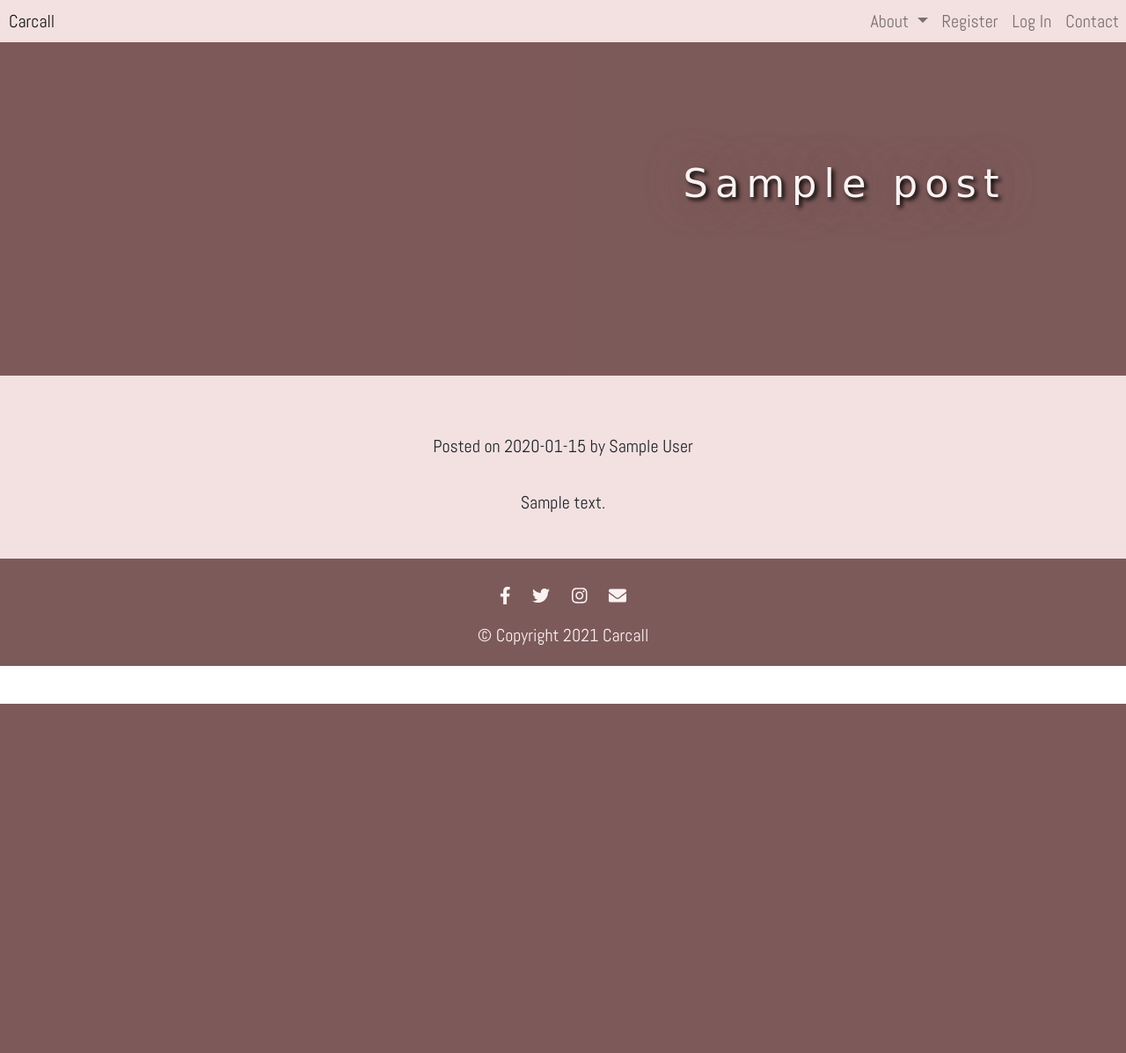
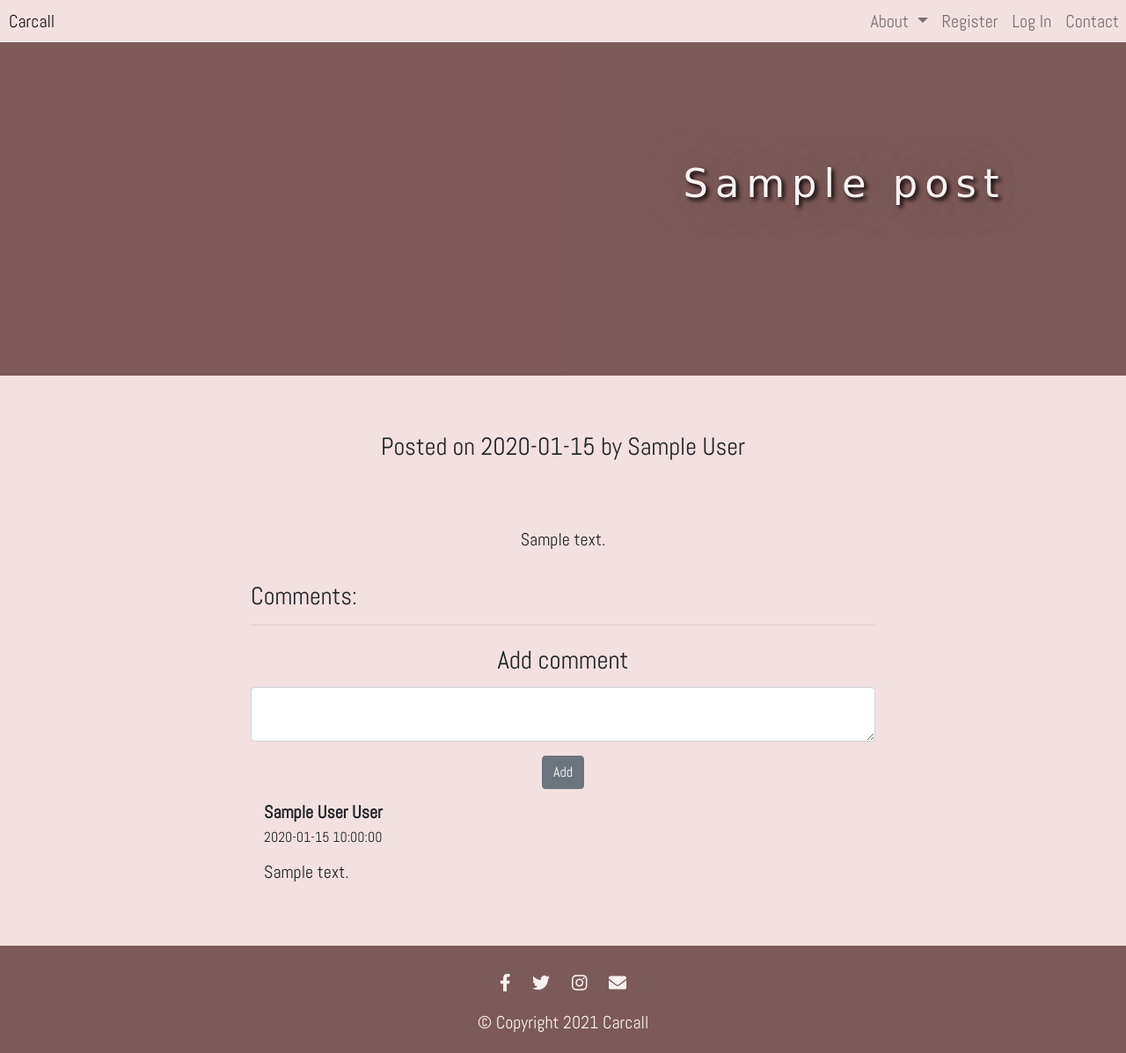
Before and after one commit to msbetsy/car_rental, a Flask app: page /news/1 in a window 1280 px wide. Shown: the whole page at 88% size. Before the commit the page ends 800 px from the top, so only its background shows below. Run offline with Flask 2, Linux system fonts and the light colour scheme; tables that the repository leaves empty hold one stand-in row (values such as "Sample post"); some libraries are stand-ins or nearby versions; some web fonts are replaced.

Commit message:
Add comments to posts

```diff
--- a/app/main/views.py
+++ b/app/main/views.py
@@ -6,9 +6,9 @@ from flask import render_template, flash, url_for, redirect
 from flask_login import current_user, login_required
 from werkzeug.utils import secure_filename
 from . import main
-from .forms import ContactForm, OpinionForm, CalendarForm, NewsPostForm, CarForm
+from .forms import ContactForm, OpinionForm, CalendarForm, NewsPostForm, CarForm, CommentForm
 from .. import db
-from ..models import User, Opinion, Car, NewsPost, Permission
+from ..models import User, Opinion, Car, NewsPost, Permission, Comment
 
 ALLOWED_EXTENSIONS = {'png', 'jpg', 'jpeg', 'gif'}
 basedir = os.path.abspath(os.path.join(os.path.dirname(__file__), '..'))
@@ -140,7 +140,27 @@ def show_post(post_id):
     is_file = os.path.isfile(os.path.join(basedir, 'static\img\\', post_to_show.img_url))
     if not is_file:
         post_to_show.img_url = "no_img.jpg"
-    return render_template("post.html", post=post_to_show)
+    comments_for_post = Comment.query.filter_by(post_id=post_id).order_by(Comment.date.desc()).all()
+
+    add_comment = False
+    form = CommentForm()
+    if form.validate_on_submit():
+        if not current_user.is_authenticated:
+            flash("You need to login or register to comment.")
+            return redirect(url_for("auth.login"))
+
+        new_comment = Comment(
+            text=form.text.data,
+            comment_author=current_user,
+            parent_post=post_to_show,
+            date=datetime.today()
+        )
+        db.session.add(new_comment)
+        db.session.commit()
+        add_comment = True
+
+    return render_template("post.html", post=post_to_show, comments=comments_for_post, form=form,
+                           add_comment=add_comment)
 
 
 @main.route("/new-post", methods=["GET", "POST"])
--- a/app/static/css/index.css
+++ b/app/static/css/index.css
@@ -78,6 +78,24 @@ body{
     bottom: initial;
     top: 60%;
     transform: translateY(-50%);
+}
+.comment{
+    padding: 10px 0 10px 0;
+}
+.commentAuthor{
+    font-weight: bold;
+    text-align: left;
+}
+.commentDate{
+    font-size: 16px;
+    text-align: left;
+}
+.commentText{
+    text-align: left;
+    padding: 10px 0 10px 0;
+}
+.commentsAll{
+    text-align: left;
 }
 .container-advantages{
     padding: 2rem 0 1.3rem;
--- a/app/templates/post.html
+++ b/app/templates/post.html
@@ -5,6 +5,30 @@
 {% block small_heading %} {{post.title}} {% endblock %}
 {% block big_heading %} {{post.title}} {% endblock %}
 {% block main_text %}
-Posted on {{post.date}} by {{post.author.name}}
+<h3>Posted on {{post.date}} by {{post.author.name}} </h3>
 <br> <br>{{post.body|safe}}
+<br><br>
+<!--Show comments-->
+<h3 class="commentsAll">Comments:</h3>
+<hr>
+{% if not add_comment %}
+{{ wtf.quick_form(form, novalidate=True, button_map={"submit": "secondary"}) }}
+{% endif %}
+<div class="col-lg-8 col-md-10">
+    {% for comment in comments: %}
+    <div class="comment">
+        <div class="commentAuthor">
+            {{comment.comment_author.name}} {{comment.comment_author.surname}}
+        </div>
+        <div class="commentDate">
+            {{(comment.date|string)[:19]}}
+        </div>
+
+        <div class="commentText">
+            {{comment.text|safe}}
+        </div>
+    </div>
+    {% endfor %}
+</div>
+
 {% endblock %}
```
